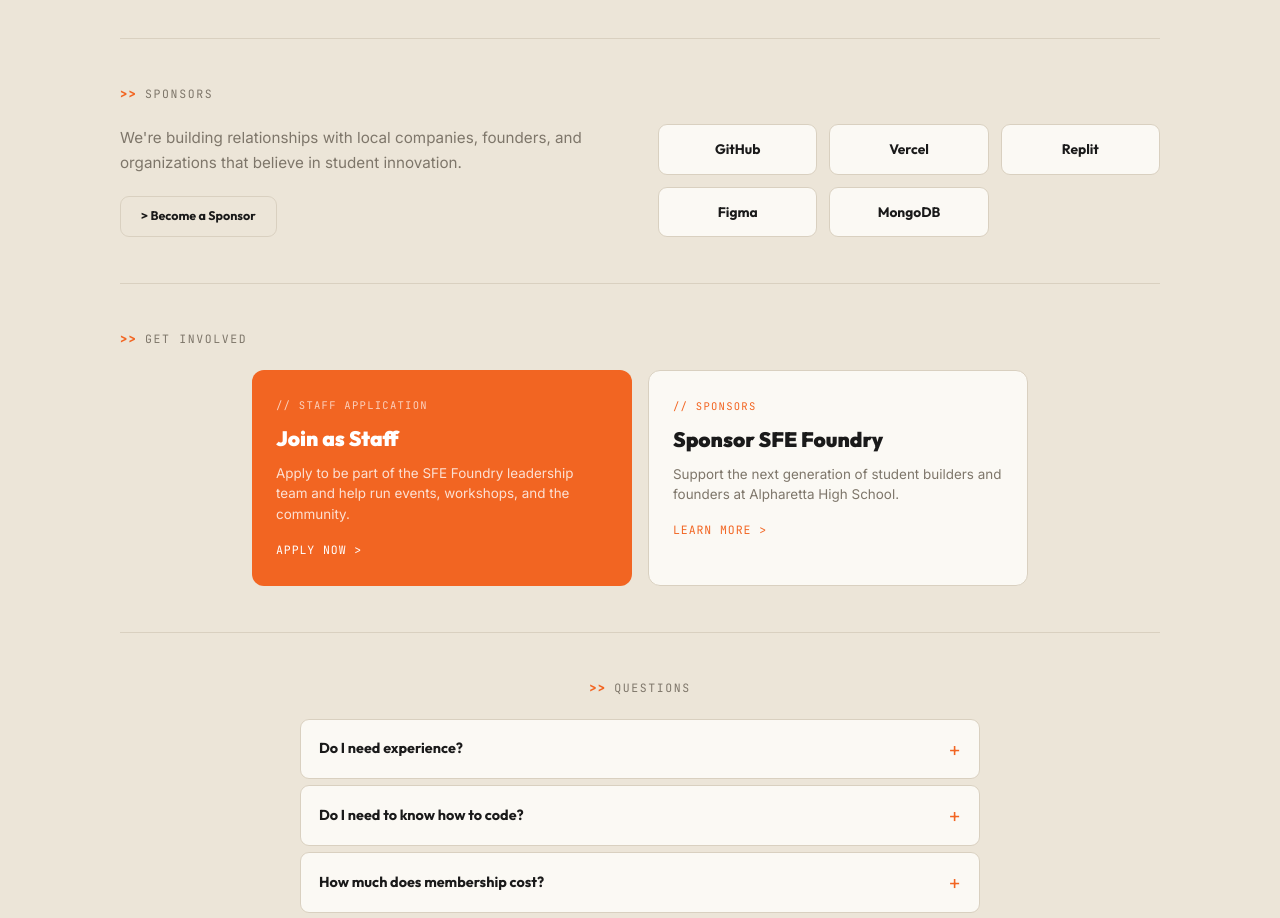
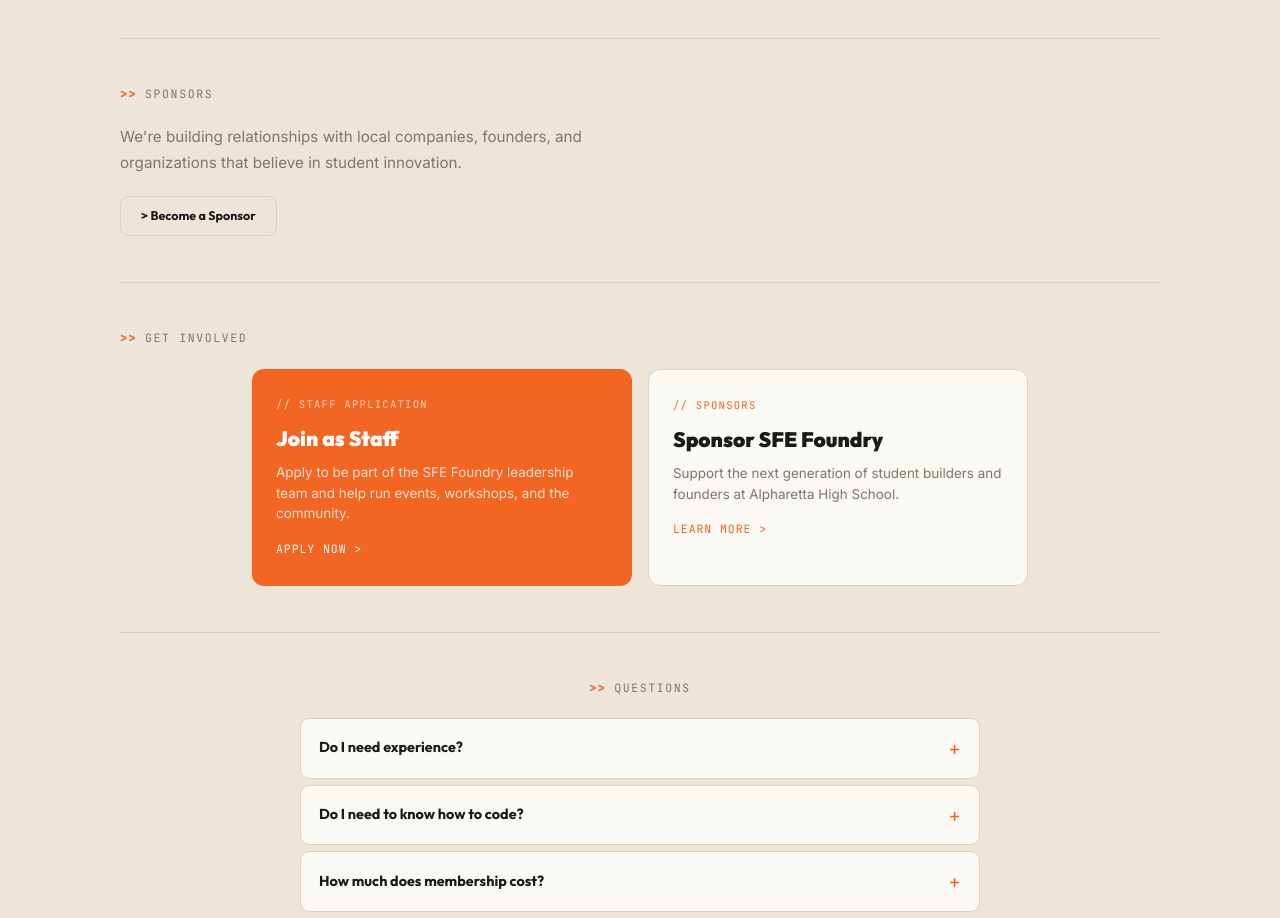
Before and after one commit to nadellasripad11/mission-sfe-foundry, a Next.js app: page / in a window 1280 px wide. Shown: the part 3020-3938 px from the top of the page. Built offline with nearby package versions, Linux system fonts and the light colour scheme; no server answers.

Commit message:
Remove sponsor placeholder logos from Sponsors section

```diff
--- a/src/app/(app)/page.tsx
+++ b/src/app/(app)/page.tsx
@@ -39,7 +39,6 @@ const STATS = [
   ['100+', 'Students'], ['15+', 'Projects'], ['7+', 'Hackathons'], ['10+', 'Guest Speakers'], ['1', 'Mission'],
 ];
 
-const SPONSORS = ['GitHub', 'Vercel', 'Replit', 'Figma', 'MongoDB'];
 
 const FAQ = [
   { q: "Do I need experience?", a: "No. Anyone willing to learn and build is welcome." },
@@ -171,9 +170,8 @@ export default function HomePage() {
       {/* ── Sponsors ── */}
       <section id="sponsors" className="lp-sec">
         <div className="sec-label">Sponsors</div>
-        <div className="hero-grid">
         <div>
-            <p style={{ color: 'var(--muted)', fontSize: '.95rem', lineHeight: 1.7, marginBottom: 20 }}>
+          <p style={{ color: 'var(--muted)', fontSize: '.95rem', lineHeight: 1.7, marginBottom: 20, maxWidth: 520 }}>
             We&apos;re building relationships with local companies, founders, and organizations that believe in student innovation.
           </p>
           <a
@@ -184,10 +182,6 @@ export default function HomePage() {
           >
             &gt; Become a Sponsor
           </a>
-          </div>
-          <div className="grid" style={{ gridTemplateColumns: 'repeat(auto-fit,minmax(120px,1fr))', gap: 12 }}>
-            {SPONSORS.map((p) => <div key={p} className="partner-logo">{p}</div>)}
-          </div>
         </div>
       </section>
 
```
Lines whose indentation alone changed are shown as unchanged.
